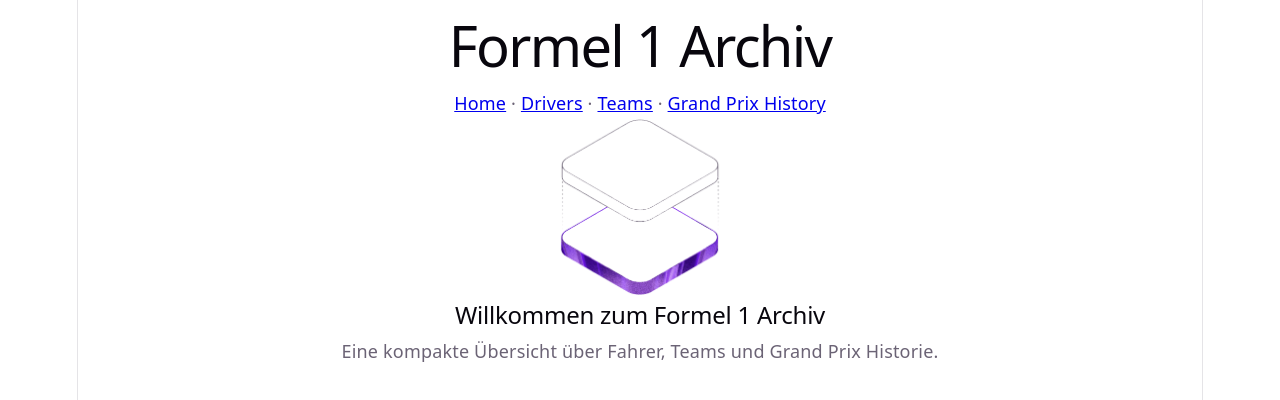
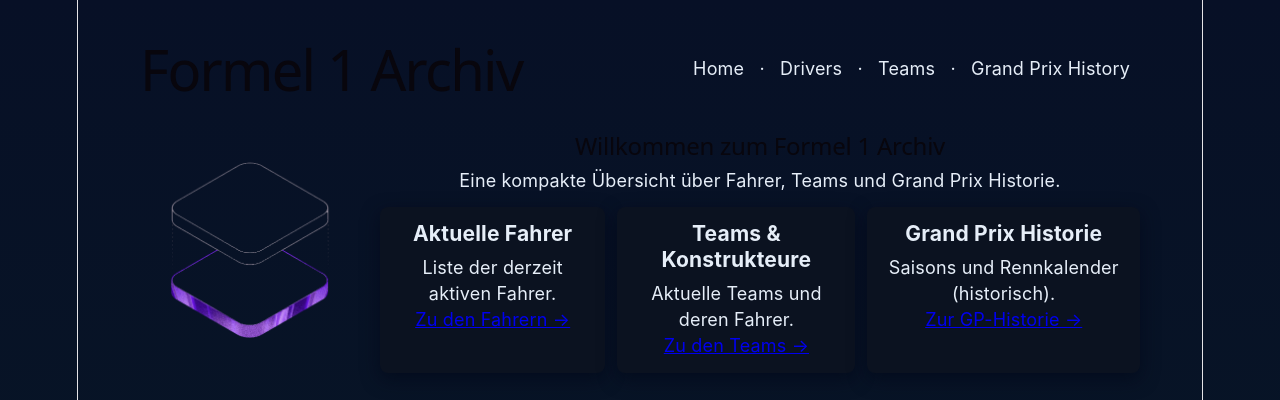
Before and after one commit to Jackson7771/jack_begerock_abschlussarbeit, a React (Vite) app: page / in a window 1280 px wide. Shown: the top 400 px of the page. Built offline with nearby package versions, Linux system fonts and the light colour scheme.

Commit message:
Prototype: add Home cards and basic styling

```diff
--- a/src/App.css
+++ b/src/App.css
@@ -182,3 +182,70 @@
     border-right-color: var(--border);
   }
 }
+
+/* App-wide simple layout for prototype */
+:root {
+  --bg: #0f1722;
+  --card: #0b1220;
+  --text: #e6eef8;
+  --muted: #9fb0c8;
+  --accent: #ff6b3d;
+}
+
+body {
+  margin: 0;
+  font-family: Inter, system-ui, -apple-system, 'Segoe UI', Roboto, 'Helvetica Neue', Arial;
+  background: linear-gradient(180deg, #071026 0%, #081726 100%);
+  color: var(--text);
+}
+
+.app-root {
+  max-width: 1000px;
+  margin: 0 auto;
+  padding: 24px;
+}
+
+.app-header {
+  display: flex;
+  gap: 16px;
+  align-items: center;
+  justify-content: space-between;
+  margin-bottom: 18px;
+}
+
+.app-header nav a {
+  color: var(--text);
+  text-decoration: none;
+  padding: 6px 10px;
+  border-radius: 6px;
+}
+
+.app-header nav a:hover {
+  background: rgba(255,255,255,0.03);
+}
+
+#home {
+  display: grid;
+  grid-template-columns: 220px 1fr;
+  gap: 20px;
+  align-items: center;
+  margin-bottom: 24px;
+}
+
+.cards {
+  display: flex;
+  gap: 12px;
+  margin-top: 12px;
+}
+
+.card {
+  background: var(--card);
+  padding: 14px;
+  border-radius: 8px;
+  min-width: 180px;
+  box-shadow: 0 6px 18px rgba(2,6,23,0.6);
+}
+
+.card h3 { margin: 0 0 6px 0 }
+
+.page-section { margin-top: 8px }
--- a/src/pages/Home.jsx
+++ b/src/pages/Home.jsx
@@ -1,4 +1,5 @@
 import heroImg from '../assets/hero.png'
+import { Link } from 'react-router-dom'
 
 export default function Home() {
   return (
@@ -9,6 +10,26 @@ export default function Home() {
       <div>
         <h2>Willkommen zum Formel 1 Archiv</h2>
         <p>Eine kompakte Übersicht über Fahrer, Teams und Grand Prix Historie.</p>
+
+        <div className="cards">
+          <div className="card">
+            <h3>Aktuelle Fahrer</h3>
+            <p className="page-section">Liste der derzeit aktiven Fahrer.</p>
+            <Link to="/drivers">Zu den Fahrern →</Link>
+          </div>
+
+          <div className="card">
+            <h3>Teams & Konstrukteure</h3>
+            <p className="page-section">Aktuelle Teams und deren Fahrer.</p>
+            <Link to="/teams">Zu den Teams →</Link>
+          </div>
+
+          <div className="card">
+            <h3>Grand Prix Historie</h3>
+            <p className="page-section">Saisons und Rennkalender (historisch).</p>
+            <Link to="/gp">Zur GP-Historie →</Link>
+          </div>
+        </div>
       </div>
     </section>
   )
```
